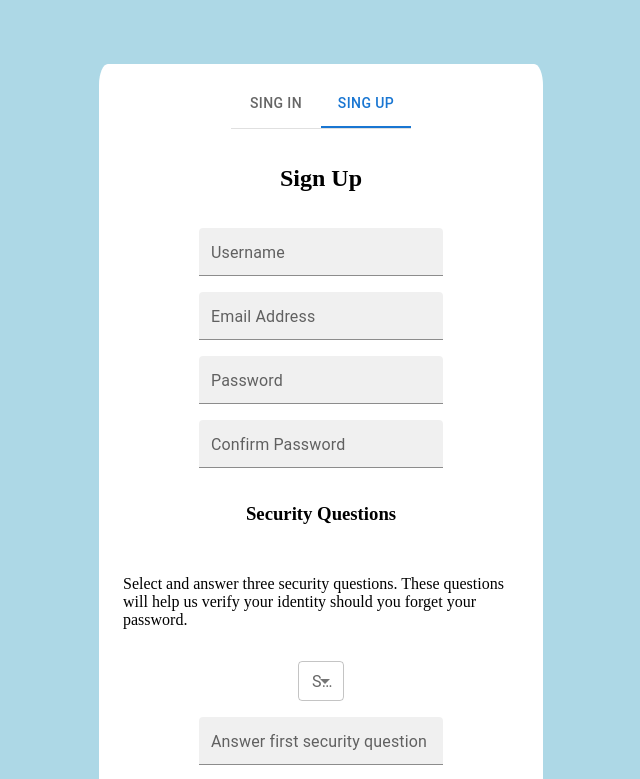
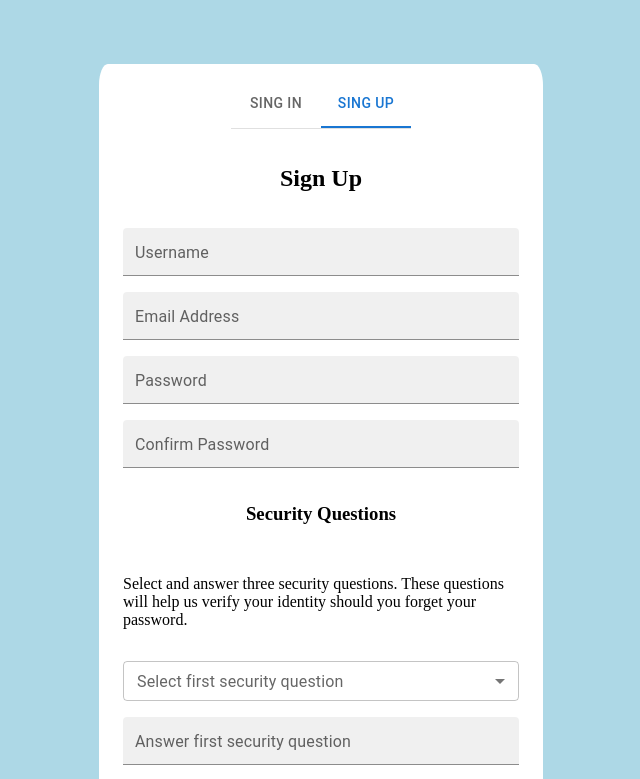
Before and after one commit to Amir-Aminian/schedule-assistant, a React (Create React App) app: page /singUp in a window 1280 px wide. Shown: the top 779 px of the page, without its empty margins (319-959 px from the left). Built offline with nearby package versions, Linux system fonts and the light colour scheme.

Commit message:
updated sign up component style

```diff
--- a/src/components/forms/DropDownInputForm.js
+++ b/src/components/forms/DropDownInputForm.js
@@ -3,7 +3,7 @@ import { Controller } from "react-hook-form";
 
 const DropDownForm = ({ id, label, options, control }) => {
     return (
-        <Grid item>
+        <Grid container item>
             <Controller
                 name={id}
                 control={control}
--- a/src/components/forms/InputForm.js
+++ b/src/components/forms/InputForm.js
@@ -3,7 +3,7 @@ import { Controller } from 'react-hook-form';
 
 const InputForm = ({ type, id, label, control }) => {
     return (
-        <Grid item>
+        <Grid container item>
             <Controller
                 name={id}
                 control={control}
```
